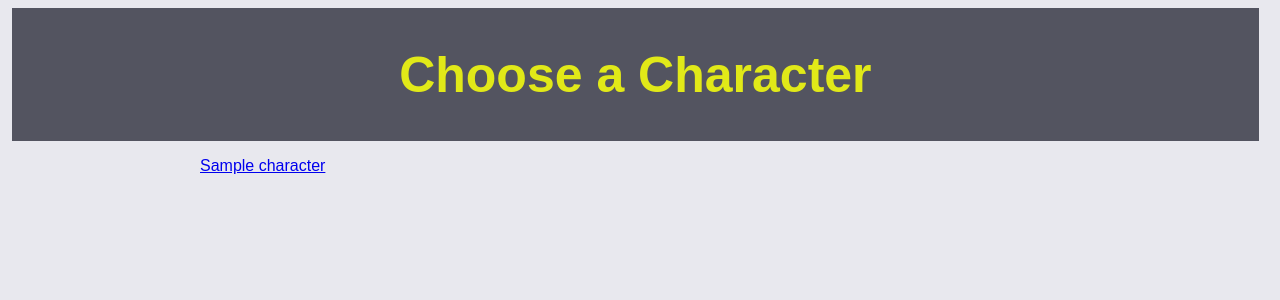
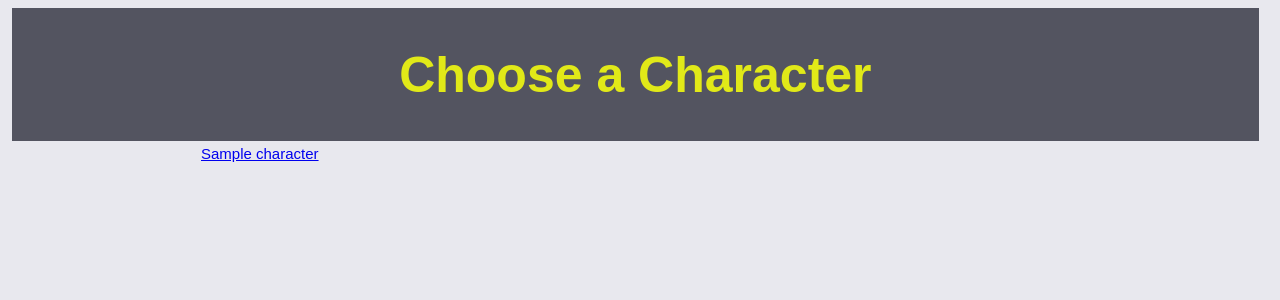
Before and after one commit to bloominstituteoftechnology/Django-RPG, a Django app: template rpg/charactercreator/templates/characters/index.html in a window 1280 px wide. Shown: the top 300 px of the page. Run offline with Django 3.2, Linux system fonts and the light colour scheme; the template is opened without the code that fills it: most values are stand-ins (such as "Sample title", 1, 10 or a date in 2020); parts of the project's set-up code (start-up, migrations or seed data) failed here and were passed over.

Commit message:
Styling?

```diff
--- a/rpg/charactercreator/static/charactercreator/styles.css
+++ b/rpg/charactercreator/static/charactercreator/styles.css
@@ -46,4 +46,11 @@ img {
 
 ul {
     list-style-type: none;
+    font-size: 15px;
+    color: b8b8b9;
+    margin: 1px;
 }
+
+ul.hover {
+    color: e1e918;
+}
```
